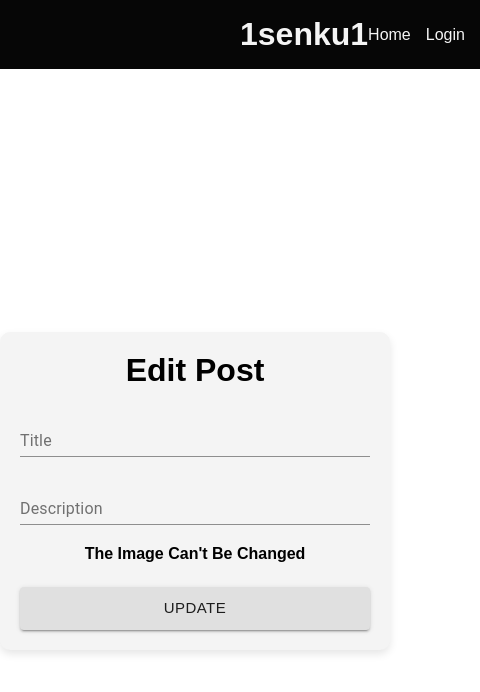
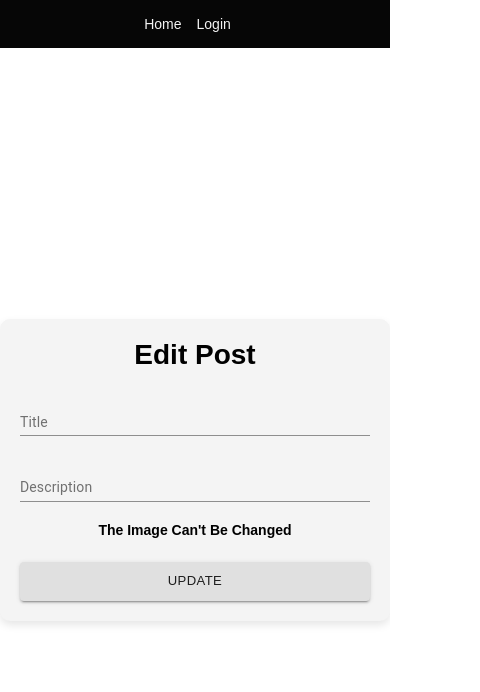
Before and after one commit to mahfoud-mehalli/1senku1-Blog, a React (Create React App) app: page /editpost/1 in a window 390 px wide. Shown: the top 692 px of the page, 480 px wide, since content can reach past the window. Built offline with nearby package versions, Linux system fonts and the light colour scheme; no server answers; the database is empty.

Commit message:
responsivness edit

```diff
--- a/src/pages/Header/Header.css
+++ b/src/pages/Header/Header.css
@@ -8,7 +8,7 @@ header {
     /* Change the background color as needed */
     color: var(--white);
     /* Change the text color as needed */
-    padding: 16px 240px;
+    padding: 16px 200px;
     /* Adjust padding as needed */
     display: flex;
     justify-content: space-between;
@@ -39,3 +39,22 @@ button {
 button:hover {
     color: dodgerblue;
 }
+
+@media screen and (max-width: 1000px) {
+    header {
+        padding: 16px 120px; /* Adjust padding for smaller screens */
+    }
+}
+@media screen and (max-width: 650px) {
+    header {
+        padding: 16px 80px; /* Adjust padding for smaller screens */
+    }
+}
+@media screen and (max-width: 650px) {
+    header{
+        justify-content: center;
+    }
+    header > h1{
+        display: none;
+    }
+}
--- a/src/pages/Home/Home.css
+++ b/src/pages/Home/Home.css
@@ -86,3 +86,30 @@
     margin-top: 10px;
     font-size: 0.9em;
 }
+
+@media screen and (max-width: 1000px) {
+    html {
+        font-size:14px;
+    }
+    .postsContainer {
+        gap: 10px;
+    }
+    .post {
+        max-width: 43%;
+    }
+}
+
+@media screen and (max-width: 750px) {
+    .postsContainer {
+        gap: 8px;
+    }
+    .post {
+        max-width: 70%;
+    }
+    .title-delete {
+        display: flex;
+        justify-content: space-between;
+        align-items: start;
+        flex-direction: column;
+    }
+}
```
